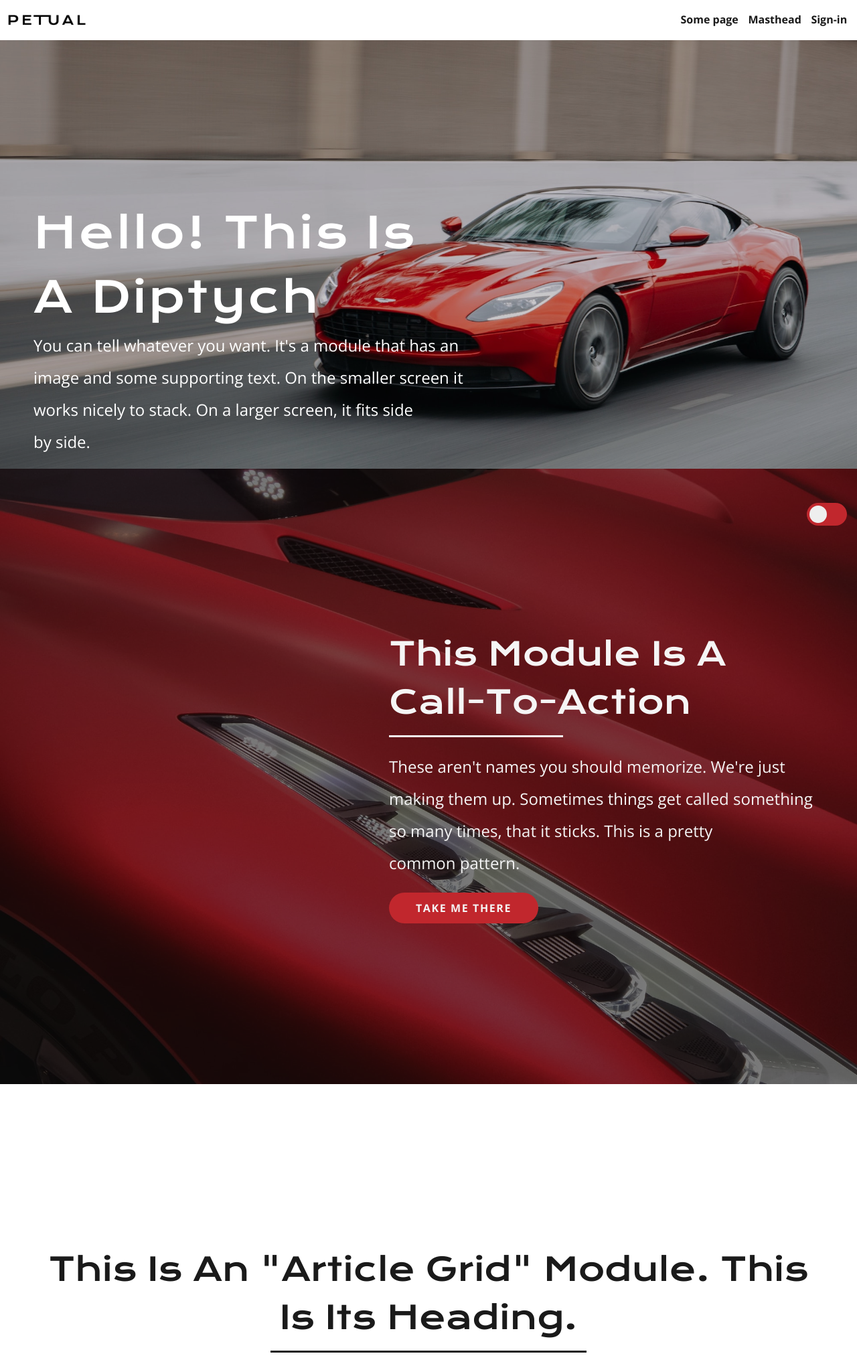
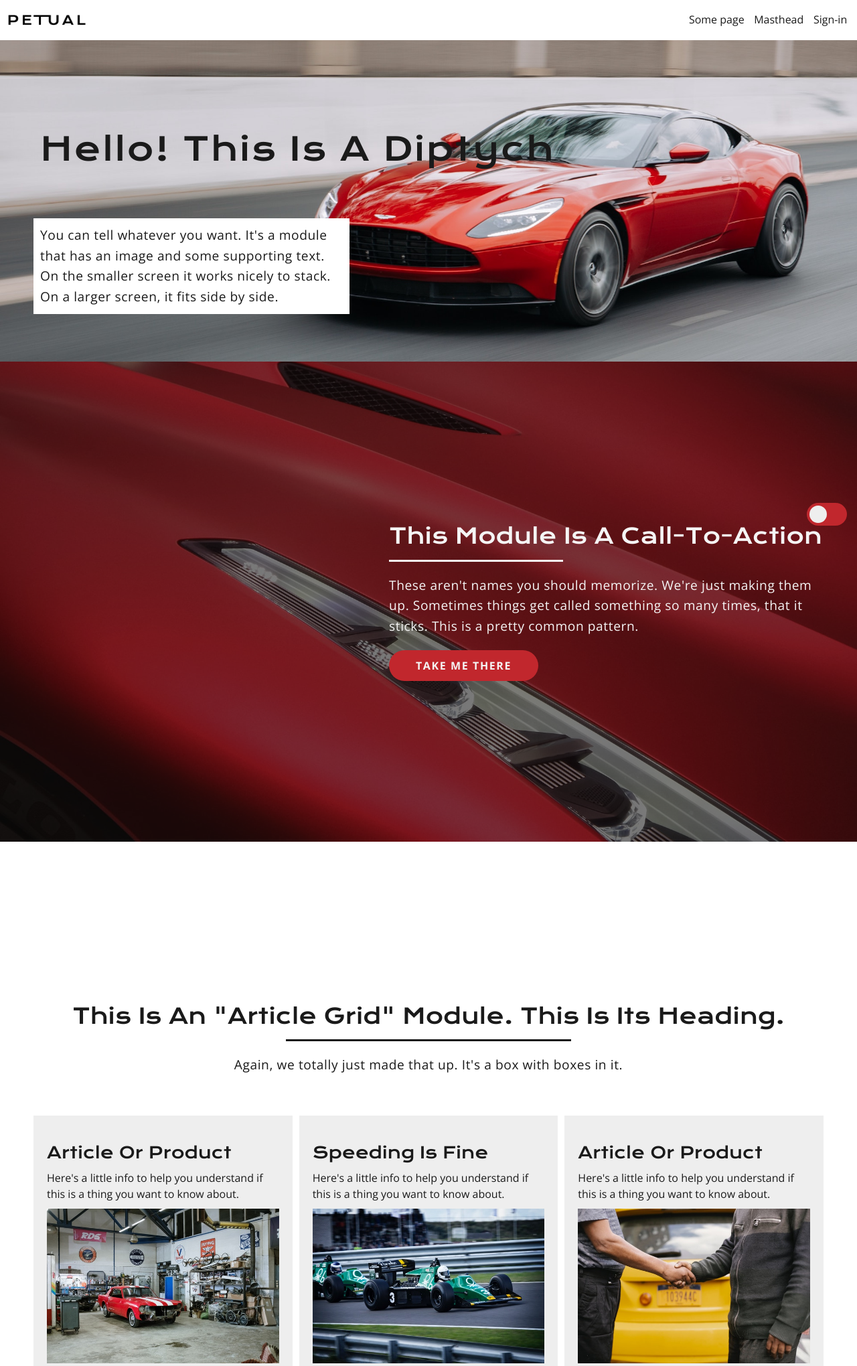
Before and after one commit to glowingplum/pe-projects, a PHP site: page /301-car-site/index.php in a window 1280 px wide. Shown: the top 2040 px of the page at 67% size. Run offline with PHP 8.4, Linux system fonts and the light colour scheme; data that the repository does not hold is empty.

Commit message:
working on car site

```diff
--- a/301-car-site/modules/landing.php
+++ b/301-car-site/modules/landing.php
@@ -1,4 +1,4 @@
 <landing-content>
-        <h1 class="strong-voice">Hello! This is a&nbsp;diptych</h1>
-        <p class="introduction-voice">You can tell whatever you want. It's a module that has an image and some supporting text. On the smaller screen it works nicely to stack. On a larger screen, it fits side by&nbsp;side.</p>
+        <h1 class="strong-voice"><span>Hello! This is a&nbsp;diptych</span></h1>
+        <p class="introduction-voice"><span>You can tell whatever you want. It's a module that has an image and some supporting text. On the smaller screen it works nicely to stack. On a larger screen, it fits side by&nbsp;side.</span></p>
 </landing-content>
--- a/301-car-site/styles/modules.css
+++ b/301-car-site/styles/modules.css
@@ -34,8 +34,6 @@ header-content {
 }
 
 header-content .link-voice {
-    font-weight: bold;
-    font-size: 1rem;
     padding: .3rem;
     align-self: center;
 }
@@ -102,28 +100,41 @@ body.dark header-content .link-voice:hover {
 
 .landing {
     background-repeat: no-repeat;
-    background-size: cover;
-    height: 80vh;
-    background-blend-mode: multiply;
+    background-size: contain;
 }
 
 landing-content {
     display: flex;
-    justify-content: space-between;
-    color: #fff;
+    justify-content: flex-end;
+    margin-top: 40vw;
 }
 
-@media (min-width: 800px) {
+@media (min-width: 600px) {
+    .landing inner-column {
+        padding-top: calc( var(--space) * 0 );
+        padding-bottom: calc( var(--space) * 5 );
+        min-height: 60vh;
+    }
+
     body.light landing-content {
-        max-width: 55%;
+        justify-content: space-around;
         margin-left: 0;
+        margin-top: calc( var(--space) * 10 );
+    }
+
+    body.light landing-content > * {
+        padding: var(--space);
+    }
+
+    body.light landing-content .introduction-voice {
+        background-color: rgba(255,255,255,1);
+        width: 40%;
     }
 }
 
 body.light .landing {
-    background-image: url('../images/landing.jpg');
-    background-color: rgba(0,0,0,.2);
-    background-position: 35% 0;
+    background-image: url('../images/landing-light-sm.jpg');
+    background-color: #fff;
 }
 
 body.dark .landing {
@@ -132,7 +143,13 @@ body.dark .landing {
     background-position: left;
 }
 
-
+@media (min-width: 600px) {
+    body.light .landing {
+        background-image: url('../images/landing-light-lg.jpg');
+        background-size: cover;
+        background-position: center;
+    }
+}
 
 body.dark .landing landing-content {
     flex-direction: row;
--- a/301-car-site/styles/structure.css
+++ b/301-car-site/styles/structure.css
@@ -13,7 +13,7 @@ main {
 inner-column {
     display: flex;
     max-width: var(--max-width);
-    height: 100%;
+    min-height: fit-content;
     padding: calc(var(--space) * 12) var(--space);
     margin-left: auto;
     margin-right: auto;
--- a/301-car-site/styles/typography.css
+++ b/301-car-site/styles/typography.css
@@ -4,15 +4,15 @@
 
 
 .strong-voice {
-    font-size: clamp(1.4rem, 1rem + 4vw, 64px);
-    line-height: 1.5;
+    font-size: clamp(1.3rem, 1rem + 3vw, 48px);
+    line-height: 1.3;
     letter-spacing: .05em;
     text-transform: capitalize;
 }
 
 .attention-voice {
-    font-size: clamp(1.3rem, 1rem + 3vw, 48px);
-    line-height: 1.5;
+    font-size: clamp(1.2rem, 1rem + 2vw, 32px);
+    line-height: 1.3;
     text-transform: capitalize;
 }
 
@@ -27,16 +27,17 @@
 }
 
 .focus-voice {
-    font-size: clamp(1.2rem, 1rem + 2vw, 32px);
-    line-height: 1.5;
+    font-size: clamp(1.1rem, 1rem + 1vw, 24px);
+    line-height: 1.3;
     text-transform: capitalize;
 }
 
 .introduction-voice {
     font-family: 'Open Sans', sans-serif;
-    font-size: clamp(1.1rem, 1rem + 1vw, 24px);
-    line-height: 2;
+    font-size: 1.2rem;
+    line-height: 1.6;
     max-width: 60ch;
+    letter-spacing: .03em;
 }
 
 .regular-voice {
@@ -116,3 +117,10 @@ body.dark .link-voice {
     font-family: 'Open Sans', sans-serif;
     border-bottom: 2px solid var(--white);
 }
+
+
+/* SPACING */
+
+.strong-voice + .introduction-voice {
+    margin-top: calc( var(--space) * 2 );
+}
```
Also changed, not shown: 301-car-site/images/landing-light-lg.jpg (renamed from 301-car-site/images/landing.jpg), 301-car-site/images/landing-light-sm.jpg (added).
